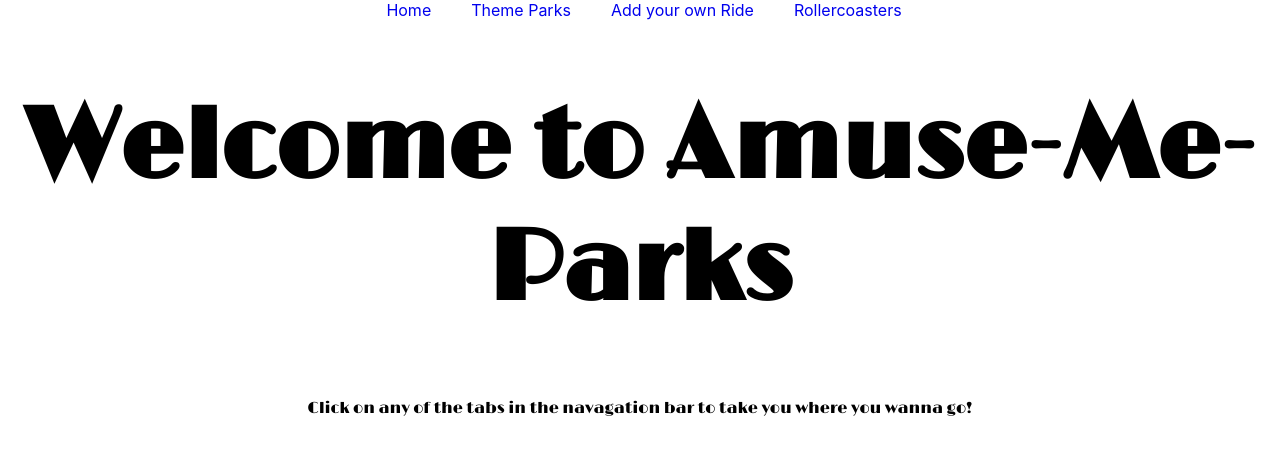
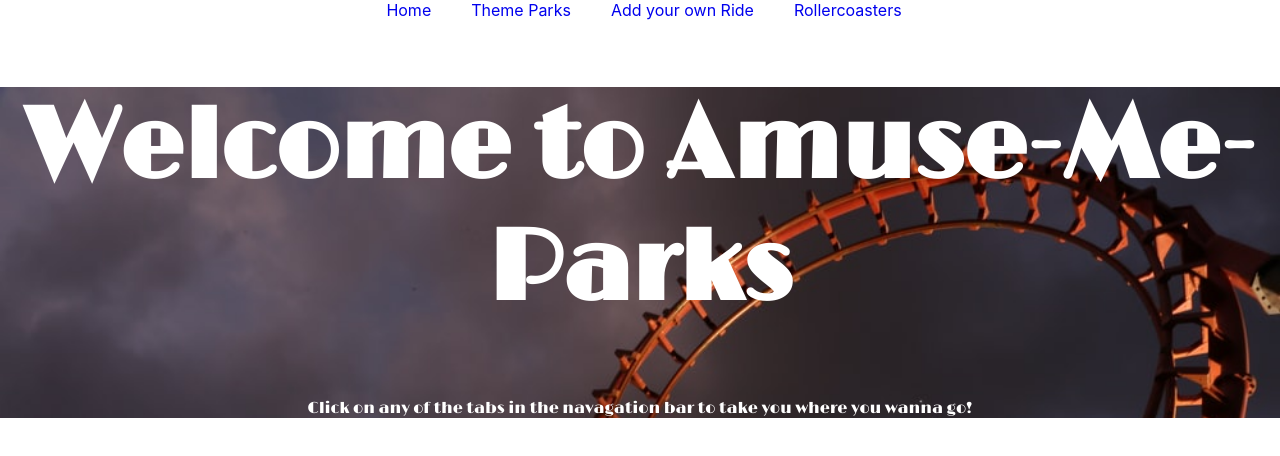
Before and after one commit to AlexanderZerra/Amuse-Me-Parks, a React (Create React App) app in the folder client/: page / in a window 1280 px wide. Shown: the top 456 px of the page. Built offline with nearby package versions, Linux system fonts and the light colour scheme; no server answers; a web font is replaced by a local one.

Commit message:
got photo to render for themepark

```diff
--- a/client/src/App.css
+++ b/client/src/App.css
@@ -51,14 +51,16 @@
 .welcome {
   font-size: 100px;
   font-family: 'Limelight', cursive;
-  color: black;
-  /* background-image: url('./assets/coasterbackground.jpeg');
+  color: white;
+}
+.photohome {
+  background-image: url('./assets/coasterbackground.jpeg');
   background-repeat: no-repeat;
-  background-size: cover; */
+  background-size: cover;
 }
 .phome {
   font-family: 'Limelight', cursive;
-  color: black;
+  color: white;
 }
 
 .rollercoastername {
--- a/client/src/component/RollerCoasterCard.js
+++ b/client/src/component/RollerCoasterCard.js
@@ -5,8 +5,8 @@ export default class RollerCoasterCard extends Component {
     const { rollercoaster } = this.props
     return (
       <div>
-        // <img src={rollercoaster.image} alt={rollercoaster.name} />
-        // <h2>{rollercoaster.name}</h2>
+        <img src={rollercoaster.image} alt={rollercoaster.name} />
+        <h2>{rollercoaster.name}</h2>
         {/* //   <h3>{rollercoaster.themePark}</h3>
       //   <h4>{rollercoaster.height}</h4>
       //   <h5>{rollercoaster.length}</h5>
--- a/client/src/pages/Home.js
+++ b/client/src/pages/Home.js
@@ -3,16 +3,18 @@ import React, { Component } from 'react'
 export default class Home extends Component {
   render() {
     return (
+      <body className="photohome">
         <div className="home">
           <div></div>
           <div>
             <h1 className="welcome">Welcome to Amuse-Me-Parks</h1>
             <p className="phome">
-            Click on any of the tabs in the navagation bar to take you where you
-            wanna go!
+              Click on any of the tabs in the navagation bar to take you where
+              you wanna go!
             </p>
           </div>
         </div>
+      </body>
     )
   }
 }
--- a/client/src/pages/ThemeList.js
+++ b/client/src/pages/ThemeList.js
@@ -6,7 +6,7 @@ export default class ThemeList extends Component {
       <div>
         {this.props.themeparks.map((park, index) => (
           <div key={index}>
-            <p className="park">{park.name}</p>
+            <img src={park.image} alt={park.name} />
           </div>
         ))}
       </div>
```
Lines whose indentation alone changed are shown as unchanged.
